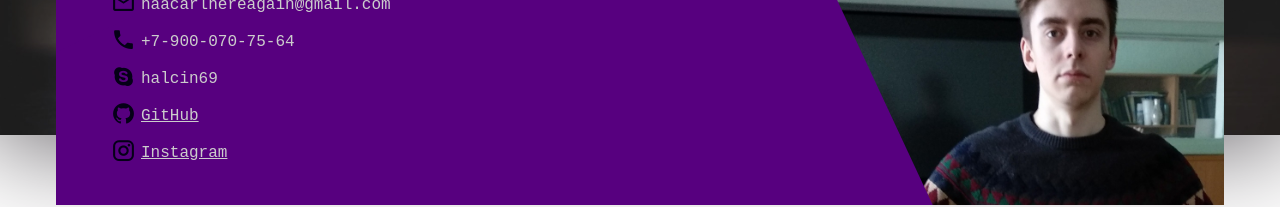
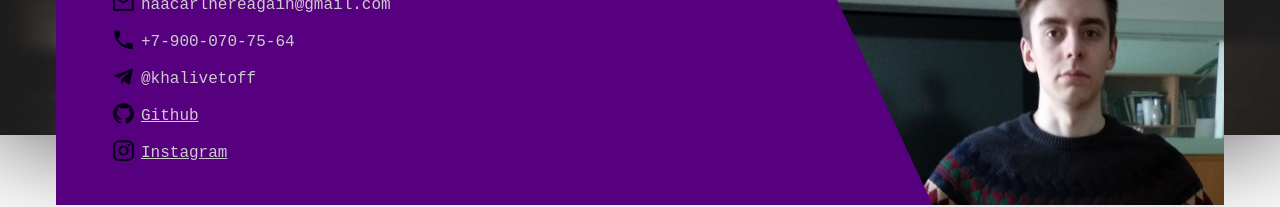
Before and after one commit to haacarlhereagain/resume, a Vue app: page / in a window 1280 px wide. Shown: the part 165-372 px from the top of the page. Built offline with nearby package versions, Linux system fonts and the light colour scheme.

Commit message:
Skype -> telegram

```diff
--- a/public/langs/ru.json
+++ b/public/langs/ru.json
@@ -6,11 +6,11 @@
       "notClicked": {
         "email": "haacarlhereagain@gmail.com",
         "phone": "+7-900-070-75-64",
-        "skype": "halcin69"
+        "telegram": "@khalivetoff"
       },
       "clicked": {
         "github": {
-          "text": "GitHub",
+          "text": "Github",
           "link": "https://github.com/Khalivetoff"
         },
         "instagram": {
--- a/src/const.js
+++ b/src/const.js
@@ -5,7 +5,7 @@ export const langs = ['ru'];
 export const ContactIconMap = {
 	email: 'mdi mdi-email-outline',
 	phone: 'mdi mdi-phone',
-	skype: 'mdi mdi-skype',
+	telegram: 'mdi mdi-telegram',
 	github: 'mdi mdi-github',
 	instagram: 'mdi mdi-instagram'
 }
```
